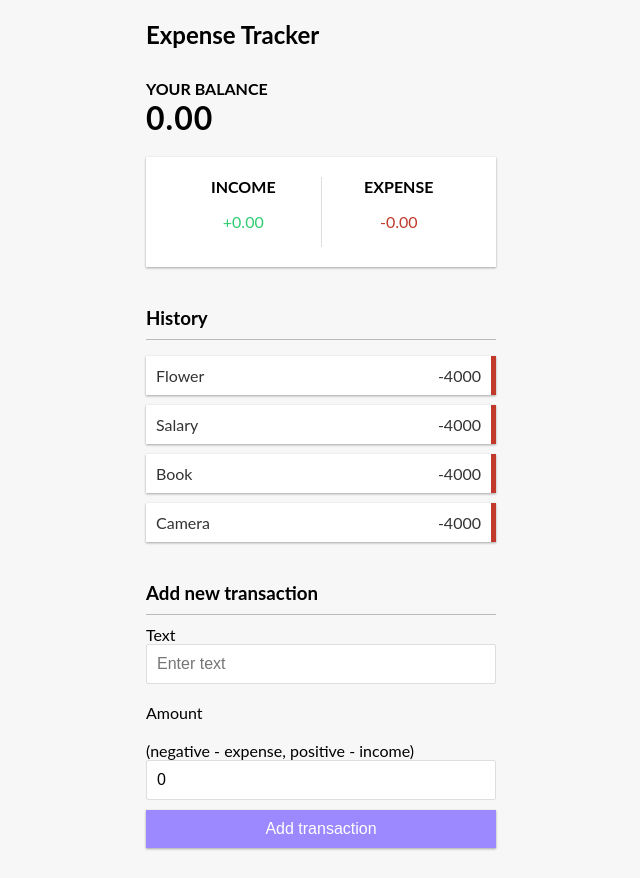
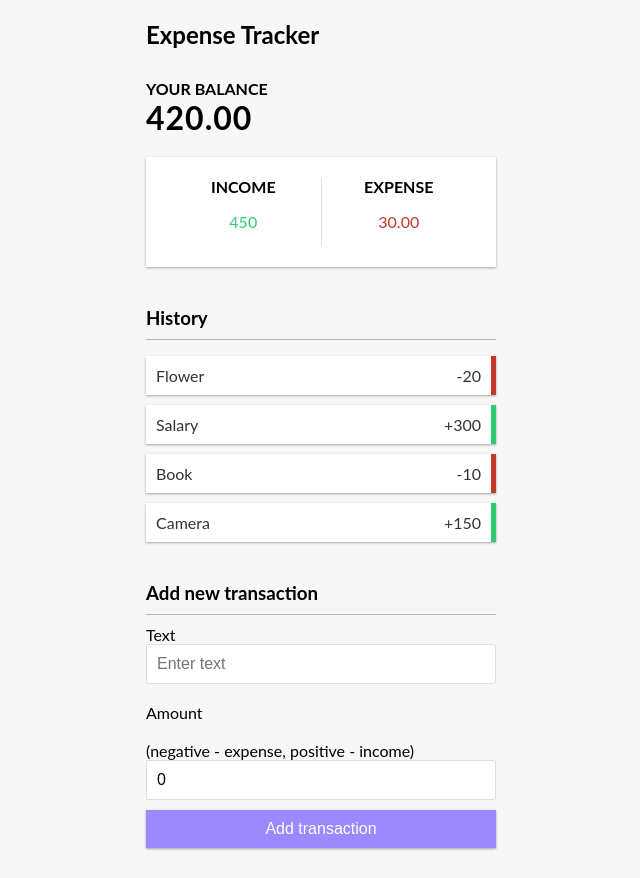
Before and after one commit to shafeenashaikh/React-Expense-Tracker, a React (Create React App) app: page / in a window 1280 px wide. Shown: the whole page, without its empty margins (319-959 px from the left). Built offline with nearby package versions, Linux system fonts and the light colour scheme.

Commit message:
added transactions and expenses

```diff
--- a/src/Components/Balance.js
+++ b/src/Components/Balance.js
@@ -1,10 +1,17 @@
-import React from 'react';
+import React,{useContext} from 'react';
+import { GlobalContext } from '../Context/GlobalState';
 
 function Balance(){
+
+    const {transaction} = useContext(GlobalContext);
+
+    const amounts = transaction.map(transaction => transaction.amount);
+    const total = amounts.reduce((acc, item) => (acc += item), 0).toFixed(2);
+
     return(
         <div>
             <h4>Your Balance</h4>
-            <h1 id="balance">0.00</h1>
+            <h1>{total}</h1>
         </div>
     )
 }
--- a/src/Components/IncomeExpenses.js
+++ b/src/Components/IncomeExpenses.js
@@ -1,15 +1,30 @@
-import React from "react";
+import React,{useContext} from "react";
+import { GlobalContext } from '../Context/GlobalState';
 
 function IncomeExpenses(){
+    const {transaction} = useContext(GlobalContext);
+
+    const amounts = transaction.map(transaction => transaction.amount)
+
+    const income = amounts
+    .filter(item => item > 0)
+    .reduce((acc, item) => (acc += item), 0)
+
+    const expense = (
+        amounts.filter(item => item < 0).reduce((acc, item) => (acc += item), 0) * -1
+
+        ).toFixed(2)
+
+
     return(
         <div className="inc-exp-container">
             <div>
                 <h4>Income</h4>
-                <p  className="money-plus">+0.00</p>
+                <p  className="money-plus">{income}</p>
             </div>
             <div>
                 <h4>Expense</h4>
-                <p  className="money-minus">-0.00</p>
+                <p  className="money-minus">{expense}</p>
             </div>
 
         </div>
--- a/src/Components/Transaction.js
+++ b/src/Components/Transaction.js
@@ -1,10 +1,12 @@
 import React from "react";
 
 function Transaction({transaction}){
+    const sign = transaction.amount < 0 ? '-' : '+';
+
     return(
         <div>
-            <li className="minus">
-                    {transaction.text}<span>-4000</span>
+            <li className={transaction.amount < 0 ? 'minus' : 'plus'}>
+                    {transaction.text}<span>{sign}{Math.abs(transaction.amount)}</span>
                     <button className="delete-btn">X</button>
                 </li>
         </div>
```
